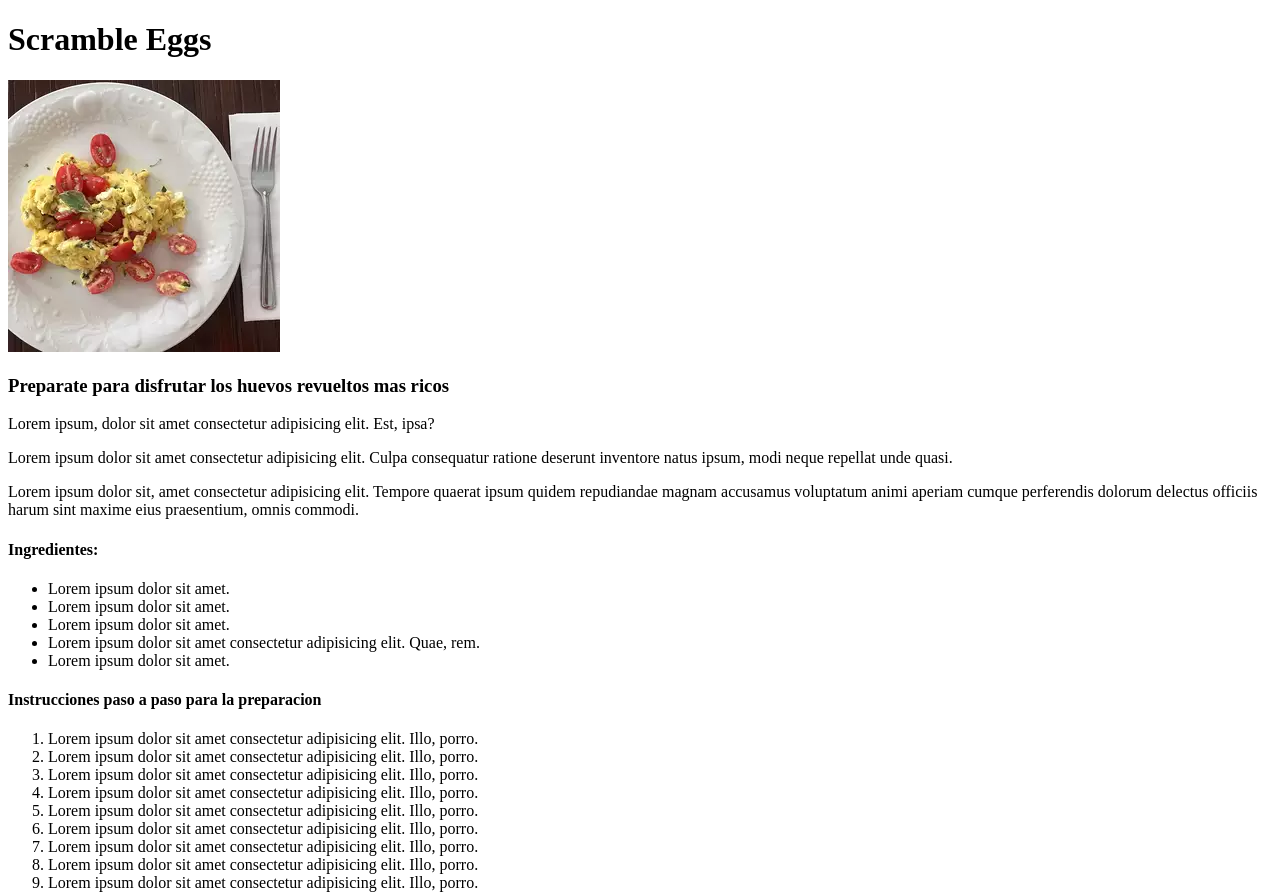
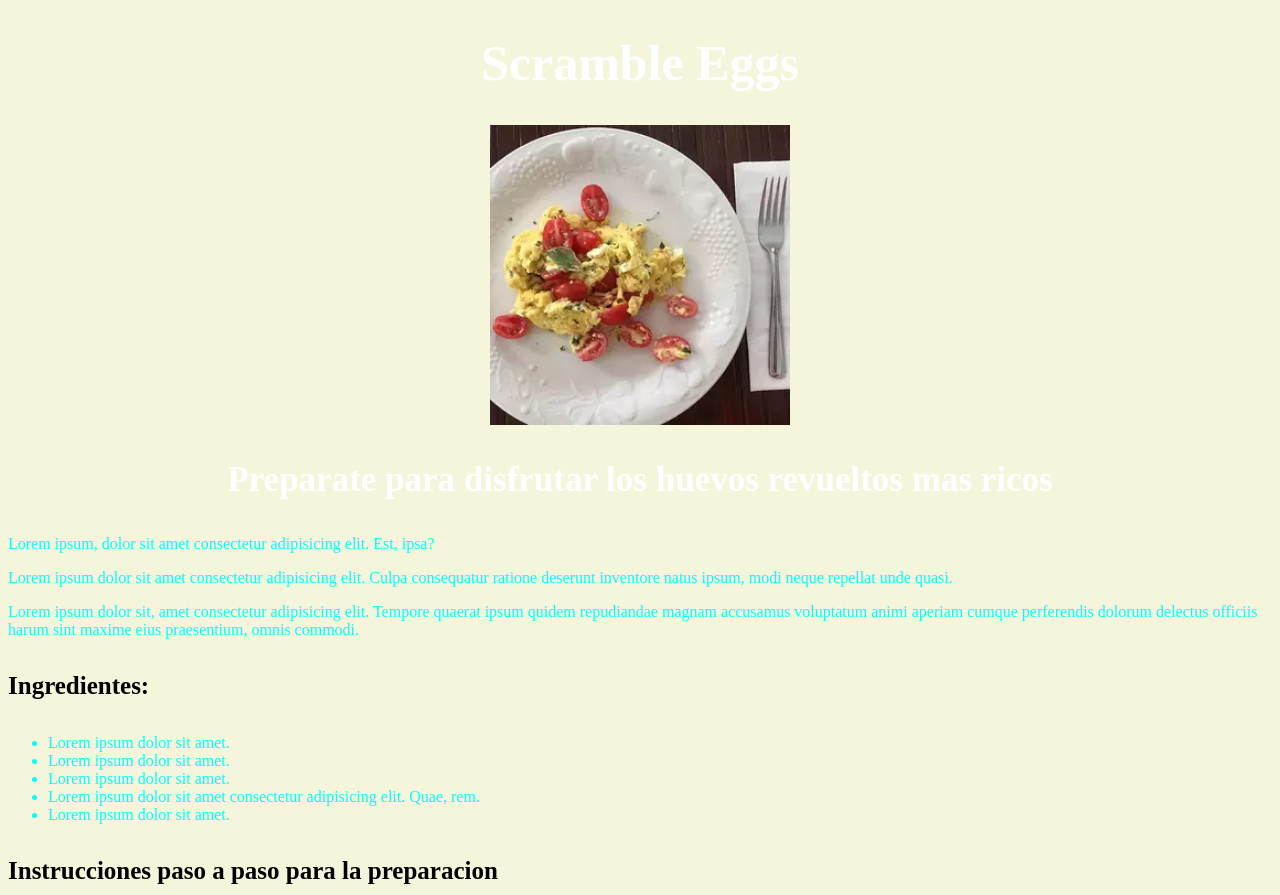
Before and after one commit to topgunmvck/Odin-Recipes, a plain HTML site: page recipes/ScrambleEggs.html in a window 1280 px wide. Shown: the top 895 px of the page. Drawn offline with Linux system fonts and the light colour scheme.

Commit message:
Edit index.html

```diff
--- a/recipes/ScrambleEggs.html
+++ b/recipes/ScrambleEggs.html
@@ -5,22 +5,31 @@
     <meta http-equiv="X-UA-Compatible" content="IE=edge">
     <meta name="viewport" content="width=device-width, initial-scale=1.0">
     <title>Recipes (Scramble Eggs)</title>
+    <link rel="stylesheet" href="scramble.css">
 </head>
 <body>
     <h1 id='header'>Scramble Eggs</h1>
-    <img src="../recipes/RecipesImages/ScrambleEggs.jpeg" alt="Se ven muy sabrosos">
+    <img class="imagen"  src="../recipes/RecipesImages/ScrambleEggs.jpeg" alt="Se ven muy sabrosos">
 
-    <h3>Preparate para disfrutar los huevos revueltos mas ricos</h3>
+    <h3 class="encabezado3">Preparate para disfrutar los huevos revueltos mas ricos</h3>
+
+    <div id="bloque1">
 
     <p>Lorem ipsum, dolor sit amet consectetur adipisicing elit. Est, ipsa?</p>
     <p>Lorem ipsum dolor sit amet consectetur adipisicing elit. Culpa consequatur ratione deserunt inventore natus ipsum, modi neque repellat unde quasi.</p>
 
+    </div>
+
+    <div id="bloque2">
+
     <p>Lorem ipsum dolor sit, amet consectetur adipisicing elit. Tempore quaerat ipsum quidem repudiandae magnam accusamus voluptatum animi aperiam cumque perferendis dolorum delectus officiis harum sint maxime eius praesentium, omnis commodi.</p>
 
-    <div>
+    </div>
 
 
-        <h4>Ingredientes:</h4>
+    <div id="bloque3">
+
+        <h4 class="encabezado4">Ingredientes:</h4>
         <ul>
             <li>Lorem ipsum dolor sit amet.</li>
             <li>Lorem ipsum dolor sit amet.</li>
@@ -31,9 +40,9 @@
 
     </div>
 
-    <div>
+    <div id="bloque4">
 
-        <h4>Instrucciones paso a paso para la preparacion</h4>
+        <h4 class="encabezado4-1">Instrucciones paso a paso para la preparacion</h4>
 
         <ol>
             <li>Lorem ipsum dolor sit amet consectetur adipisicing elit. Illo, porro.</li>
@@ -48,7 +57,7 @@
         </ol>
     </div>
 
-    <a href="#header">Return to Top</a>
+    <a href="#header">Return to Top</a><br>
 
     <a href="/index.html">Returm to Odin Recipes Page</a>
 
--- /dev/null
+++ b/recipes/rhubarb.css
@@ -0,0 +1,28 @@
+body {
+    background-color: beige;
+}
+#header {
+    color: white;
+    text-align: center;
+    font-size: 50px;
+}
+
+.encabezado3 {
+    color: white;
+    text-align: center;
+    font-size: 35px;
+}
+
+.imagen {
+    display: block;
+    margin: auto;
+    height: auto;
+    width: 300px;
+}
+
+#bloque1 {
+    color: blue;
+}
+#bloque2 {
+    color: aqua;
+}
--- /dev/null
+++ b/recipes/scramble.css
@@ -0,0 +1,35 @@
+body {
+    background-color: beige;
+}
+
+#header {
+    color: white;
+    text-align: center;
+    font-size: 50px;
+}
+
+.imagen{
+    display: block;
+    margin: auto;
+    height: auto;
+    width: 300px;
+}
+
+#bloque3,
+#bloque1,
+#bloque2,
+#bloque4 {
+    color: aqua;
+}
+
+
+.encabezado4,
+.encabezado4-1 {
+    color: black;
+    font-size: 25px;
+}
+.encabezado3 {
+    color: white;
+    text-align: center;
+    font-size: 35px;
+}
--- /dev/null
+++ b/recipes/waffles.css
@@ -0,0 +1,27 @@
+body {
+    background-color: beige;
+}
+
+#header {
+    color: white;
+    text-align: center;
+    font-size: 50px;
+}
+
+img {
+    display: block;
+    margin: auto;
+    height: auto;
+    width: 300px;
+}
+
+.encab3,
+.encab3-1 {
+    color: black;
+    font-size: 25px;
+}
+
+#bloque1,
+#bloque2 {
+    color: aqua;
+}
--- /dev/null
+++ b/style.css
@@ -0,0 +1,34 @@
+div {
+    color: red;
+    font-size: 30px;
+    background-color: beige;
+}
+
+.huevos-revueltos {
+    color: blue;
+}
+
+.encabezado-1,
+.encabezado-3 {
+    color: blue;
+}
+.encabezado-1 {
+    font-size: 50px;
+    text-align: center;
+    color: white;
+}
+.encabezado-3 {
+    text-align: center;
+    color: white;
+    font-size: 35px;
+}
+
+body {
+    background-color: beige;
+}
+#imagen {
+    height: auto;
+    width: 300px;
+    display: block;
+    margin: auto;
+}
```
Also changed, not shown: index.html (+4 -3 lines), recipes/Rhubarb.html (+5 -4 lines), recipes/waffles.html (+6 -4 lines).
